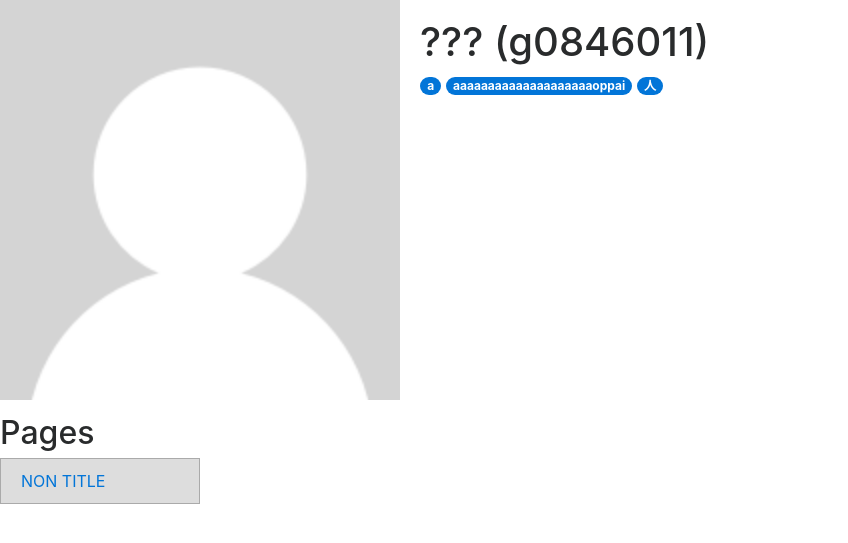
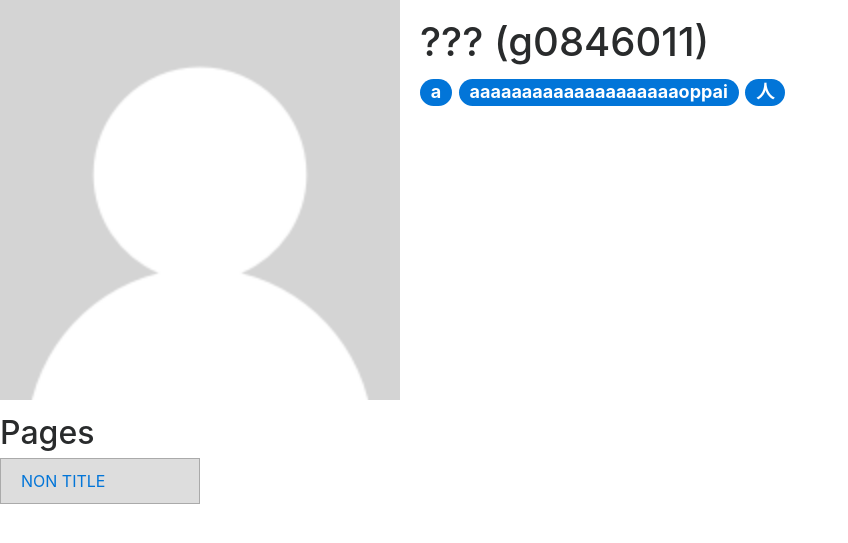
Before and after one commit to supertask/KSUFuckerZero, a PHP site: the page made by student.php in a window 1280 px wide. Shown: the top 543 px of the page, without its empty margins (0-848 px from the left). Run offline with PHP 8.4, Linux system fonts and the light colour scheme; data comes from the database, SQL or seed files in the repository; some libraries are stand-ins or nearby versions.

Commit message:
Chaged the design little.

```diff
--- a/css/student.css
+++ b/css/student.css
@@ -1,13 +1,25 @@
-#face-image {
+
+header {
+}
+header #face-image {
     margin-right: 20px;
 }
-#student-info {
+header #student-info {
     padding-top: 20px;
 }
-#pictures {
+header #student-info #tags {
+    font-size: 24px;
+}
+
+#pictures_flame {
+    width: 100%;
+    background-color: #888;
+    background-color: rgb(236, 238, 239);
+}
+#pictures_flame #pictures {
     margin-bottom: 15px;
 }
-#pictures img.pic {
+#pictures_flame #pictures img.pic {
     width: 270px;
 }
 
--- a/student.php
+++ b/student.php
@@ -50,17 +50,13 @@
         $table = get_table_from($studentID);
         $table->execute(array($studentID));
         $table_row = $table->fetch();
-        if(isset($table_row)) {
+        if(!empty($table_row)) {
             list($firstnames, $lastnames) = get_names();
             list($image_path, $css_line) = get_face_css($face_width);
             $top_keywords = array_slice(explode($SPLIT_CHAR, $table_row["page_keywords"]), 0, 50);
             $image_paths = explode($SPLIT_CHAR, $table_row["image_links"]);
             $page_titles = explode($SPLIT_CHAR, $table_row["page_titles"]);
             $page_paths = explode($SPLIT_CHAR, $table_row["page_paths"]);
-
-        //var_dump($page_paths);
-        //echo "<br/>";
-        //var_dump($page_titles);
 ?>
 
     <header class="clearfix">
@@ -76,7 +72,7 @@
 
         <div id="student-info" >
             <h1><?php echo $lastnames[0].' '.$firstnames[0]; ?> (<?php echo $studentID; ?>)</h4>
-            <div>
+            <div id="tags">
                 <?php
                 foreach ($top_keywords as $keyword) {
                     echo "<span class='badge badge-pill badge-primary'>" . $keyword . "</span>\n";
@@ -86,6 +82,7 @@
         </div>
     </header>
 
+    <div id="pictures_flame">
         <div id="pictures">
         <?php
             $counter = 0;
@@ -94,6 +91,7 @@
                 echo "<img class='pic' src='http://" . $image_path . "' />"; //style='width: 320px;'
             }
         ?>
+        </div>
     </div>
 
     <h2>Pages</h2>
@@ -108,7 +106,7 @@
 <?php
         }
         else {
-            echo "NO";
+            echo '<div class="alert alert-danger" role="alert"> <strong>Query error!</strong> No student you input in a database.</div>';
         }
     }
     Catch(PODException $e) {
@@ -117,7 +115,7 @@
     }
 }
 else {
-    echo "NO";
+    echo '<div class="alert alert-danger" role="alert"> <strong>Query error!</strong> Your input of student id is wrong.</div>';
 }
 ?>
 
```
Lines whose indentation alone changed are shown as unchanged.
